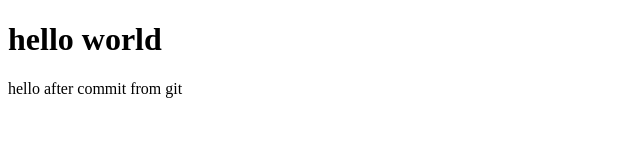
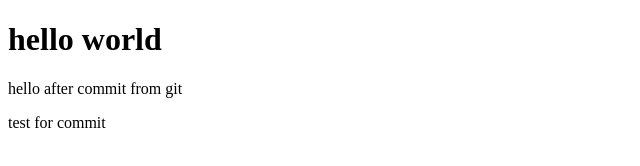
Before and after one commit to musakazim989/test-class-1, a plain HTML site: page index.html in a window 1280 px wide. Shown: the whole page, without its empty margins (0-640 px from the left). Drawn offline with Linux system fonts and the light colour scheme.

Commit message:
test commit

```diff
--- a/index.html
+++ b/index.html
@@ -9,5 +9,6 @@
   <body>
     <h1>hello world</h1>
     <p>hello after commit from git</p>
+    <p>test for commit</p>
   </body>
 </html>
```
